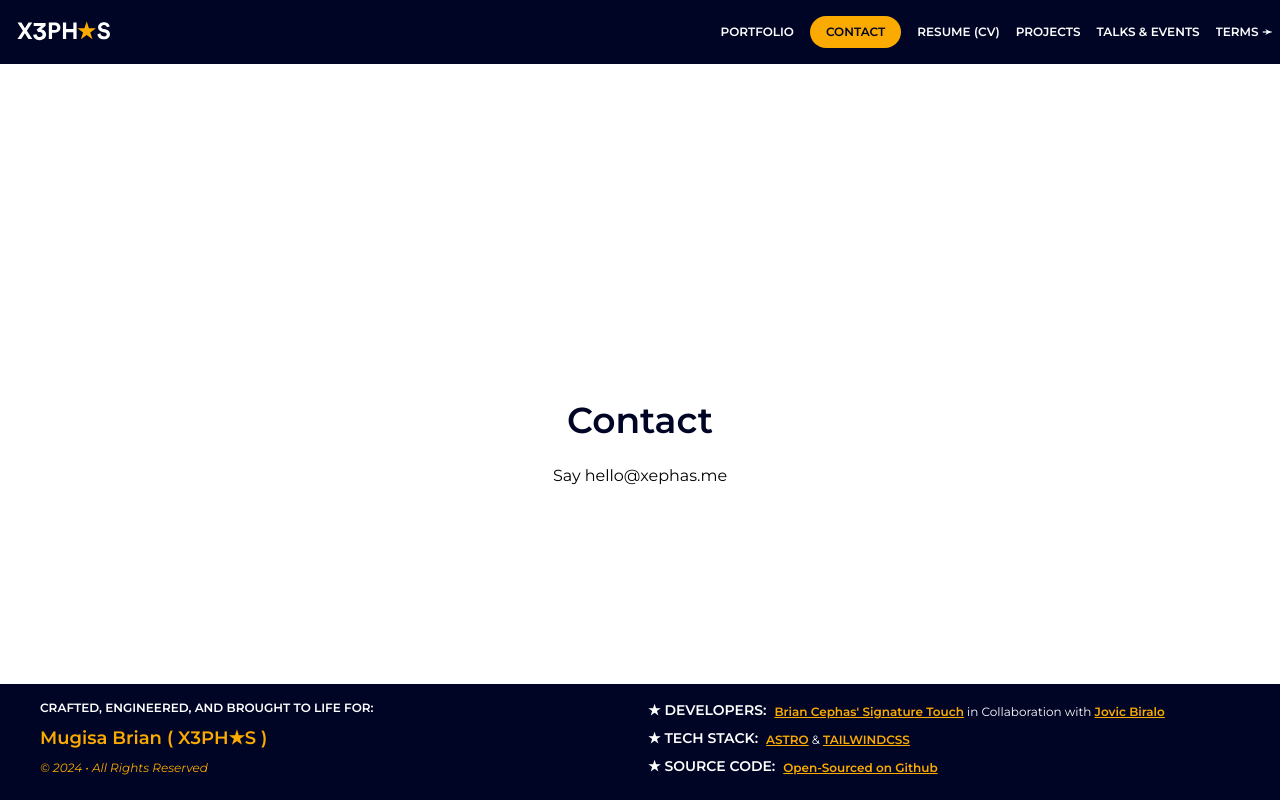
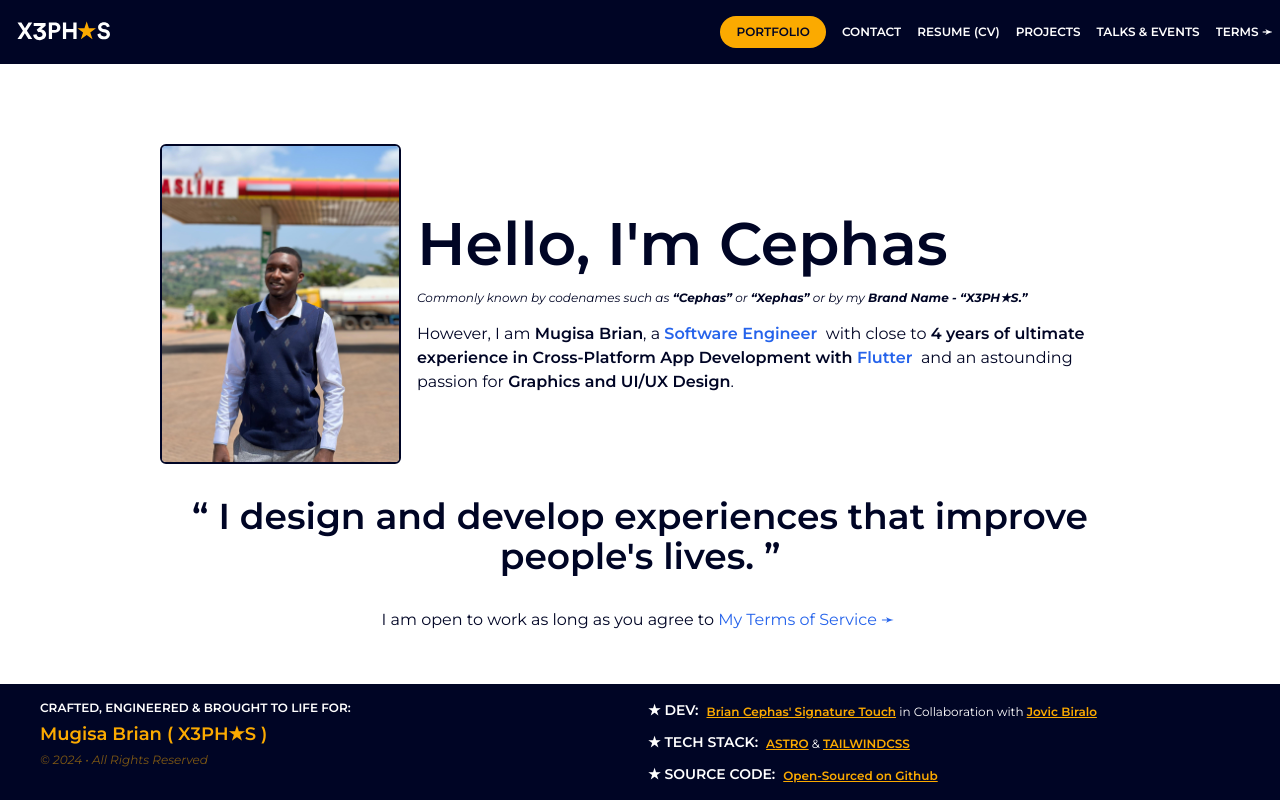
Before and after one commit to capps096github/xephas_portfolio, an Astro site: page / in a window 1280 px wide. Built offline with nearby package versions, Linux system fonts and the light colour scheme; Astro itself is replaced by a stand-in of ours; a script that the page names is missing.

Commit message:
Added Social Card and Edited the home screen

```diff
--- a/src/components/Footer.astro
+++ b/src/components/Footer.astro
@@ -1,5 +1,6 @@
 ---
 import { developer, baseUrl } from "../scripts/constants";
+import InlineLink from "./InlineLink.astro";
 
 // Props (parameters) type declaration
 interface Props {
@@ -16,26 +17,29 @@ const {
 
 <footer
   id="footer"
-  class=`flex flex-col  px-4 py-4 md:grid md:grid-cols-2 lg:grid lg:grid-cols-2 lg:gap-4 lg:px-10 text-xs text-center justify-center md:text-start lg:text-start ${isDefault?"text-xephas-white bg-xephas-navy": "text-xephas-navy"}`
+  class=`px-4 py-4 lg:px-10 text-xs ${isDefault?"text-xephas-white bg-xephas-navy": "text-xephas-navy"}`
 >
+  <div class="grid grid-cols-1 md:grid-cols-2 lg:grid-cols-2 gap-4">
     <!-- Site Owner -->
-  <div class="space-y-2 mb-2">
-    <span class="uppercase font-bold">Crafted, Engineered, and Brought to Life for:</span>
+    <div class="space-y-1 mb-2">
+      <span class="uppercase font-bold"
+        >Crafted, Engineered & Brought to Life for:</span
+      >
 
       <p class="text-lg font-bold text-xephas-yellow">
         {developer.copyright}
       </p>
-    <p class="text-xs italic text-xephas-yellow">
+      <p class="text-xs italic text-xephas-yellow opacity-50">
         {developer.copyrightYear} • All Rights Reserved
       </p>
     </div>
 
     <!-- Credits -->
-  <div class="space-y-2 flex flex-col">
+    <div class="space-y-3 flex flex-col">
       <!-- Developers -->
-    <div  class="flex flex-col md:flex-row lg:flex-row space-x-2 space-y-1">
-      <span class="uppercase text-sm font-bold">★ Developers:</span>
-      <p>
+      <div class="flex flex-col md:flex-row lg:flex-row space-x-2 space-y-1">
+        <span class="uppercase text-sm font-bold">★ Dev:</span>
+        <div>
           <a
             href={developer.footerUrl}
             class=`underline text-xephas-yellow font-bold ${isDefault? "text-xephas-white": ""}`
@@ -49,13 +53,13 @@ const {
             target="_blank"
             rel="noopener">{developer.footerCollaborator}</a
           >
-      </p>
+        </div>
       </div>
 
       <!-- Tech -->
       <div class="flex flex-col md:flex-row lg:flex-row space-x-2 space-y-1">
         <span class="uppercase text-sm font-bold">★ Tech Stack:</span>
-      <p class="uppercase">
+        <div class="uppercase">
           <a
             href="https://astro.build/"
             class=`underline text-xephas-yellow font-bold ${isDefault? "text-xephas-white": ""}`
@@ -69,20 +73,21 @@ const {
             target="_blank"
             rel="noopener">TailwindCSS</a
           >
-      </p>
+        </div>
       </div>
 
       <!-- Code -->
-    <div  class="flex flex-col md:flex-row lg:flex-row space-x-2 space-y-1">
+      <div class="flex flex-col md:flex-row lg:flex-row space-x-2 space-y-1">
         <span class="uppercase text-sm font-bold">★ Source Code:</span>
-      <p>
+        <div>
           <a
             href={developer.repoUrl}
             class=`underline text-xephas-yellow font-bold ${isDefault? "text-xephas-white": ""}`
             target="_blank"
             rel="noopener">Open-Sourced on Github</a
           >
-      </p>
+        </div>
+      </div>
     </div>
   </div>
 </footer>
--- a/src/components/InlineLink.astro
+++ b/src/components/InlineLink.astro
@@ -2,14 +2,17 @@
 interface Props {
   href: string;
   text: string;
+  target?: string ;
 }
 
-const { href, text } = Astro.props;
+const { href, text, target ="_self" } = Astro.props;
 ---
 
 <a
-  class="hover:underline transition-all text-base text-left mt-3 mb-3 hover:font-bold hover:cursor-pointer text-blue-600"
+  class="hover:underline transition-all text-base text-left mt-3 mb-3 mr-1 hover:font-bold hover:cursor-pointer text-blue-600"
   href={href}
+  target={target}
+  rel="noopener noreferrer"
 >
   {text}
 </a>
--- /dev/null
+++ b/src/components/SocialCard.astro
@@ -0,0 +1,22 @@
+---
+interface Props {
+  handle: string;
+  href: string;
+  colors: string;
+}
+
+const { href, handle,colors } = Astro.props;
+---
+
+<a
+  class=`border-2 p-5  transition-all hover:cursor-pointer duration-300  rounded-lg ${colors}`
+  target="_blank"
+  href={href}
+  rel="noopener noreferrer"
+>
+  <div class="flex items-center justify-center space-y-4">
+    <!-- use slot, to insert page contents here-->
+    <slot />
+  </div>
+  <h2 class="mt-4 text-xl font-bold text-center">{handle}</h2>
+</a>
--- a/src/layouts/Portfolio.astro
+++ b/src/layouts/Portfolio.astro
@@ -20,7 +20,7 @@ const newPageTitle = isHome ? pageTitle : pageTitle + " | " + codeName;
 ---
 
 <!doctype html>
-<html lang="en" >
+<html lang="en">
   <Head
     pageTitle={newPageTitle}
     pageCoverImage={pageCoverImage}
@@ -28,23 +28,31 @@ const newPageTitle = isHome ? pageTitle : pageTitle + " | " + codeName;
   />
   <body class="font-mont bg-xephas-bg">
     <!-- site layout -->
-    <section class="flex flex-col min-h-screen justify-between h-full space-y-10">
+    <section
+      class="flex flex-col min-h-screen justify-between h-full space-y-10"
+    >
       <!-- nav bar -->
-      <NavBar pageUrl={pageUrl}, isDefault={true} />
+      <NavBar pageUrl={pageUrl} , isDefault={true} />
 
       <!-- Some spacing for visual alignment -->
       <div class="mt-5 sm:mt-96"></div>
       <div class="mt-5 sm:mt-96"></div>
 
       <!-- main -->
-      <main class="px-10 mx-auto lg:px-40 h-str" >
+      <main class="px-10 mx-auto lg:px-40 h-str">
         <div
           class="flex flex-col space-y-4 w-full h-full items-center justify-center"
         >
-          <h1 class="mb-2 text-4xl font-extrabold text-xephas-navy text-center">
-            {headingText}
-          </h1>
-
+          <!-- heading -->
+          {
+            isHome ? (
+              ""
+            ) : (
+              <h1 class="mb-2 text-4xl font-extrabold text-xephas-navy text-center">
+                {headingText}
+              </h1>
+            )
+          }
           <!-- use slot, to insert page contents here-->
           <slot />
         </div>
--- a/src/pages/contact.astro
+++ b/src/pages/contact.astro
@@ -1,14 +1,28 @@
 ---
 import Portfolio from "../layouts/Portfolio.astro";
+import SocialCard from "../components/SocialCard.astro";
 ---
 
 <!-- Contact -->
 <Portfolio
   pageTitle="Contact me!"
   pageUrl="/contact"
-  header="Contact"
+  header="Contact | Socials"
   pageDescription="Ping me if you want to work together or just say hi!"
 >
-  <p>Say hello@xephas.me</p>
+  <SocialCard
+    href="https://twitter.com/xephas_official"
+    handle="@xephas_official"
+    colors=" bg-blue-600 border-blue-600 text-white hover:bg-xephas-white hover:text-blue-600"
+  >
+    <svg
+      xmlns="http://www.w3.org/2000/svg"
+      class="fill-current h-20 w-20"
+      viewBox="0 0 512 512"
+      ><path
+        d="M496 109.5a201.8 201.8 0 01-56.55 15.3 97.51 97.51 0 0043.33-53.6 197.74 197.74 0 01-62.56 23.5A99.14 99.14 0 00348.31 64c-54.42 0-98.46 43.4-98.46 96.9a93.21 93.21 0 002.54 22.1 280.7 280.7 0 01-203-101.3A95.69 95.69 0 0036 130.4c0 33.6 17.53 63.3 44 80.7A97.5 97.5 0 0135.22 199v1.2c0 47 34 86.1 79 95a100.76 100.76 0 01-25.94 3.4 94.38 94.38 0 01-18.51-1.8c12.51 38.5 48.92 66.5 92.05 67.3A199.59 199.59 0 0139.5 405.6a203 203 0 01-23.5-1.4A278.68 278.68 0 00166.74 448c181.36 0 280.44-147.7 280.44-275.8 0-4.2-.11-8.4-.31-12.5A198.48 198.48 0 00496 109.5z"
+      ></path></svg
+    >
+  </SocialCard>
 
 </Portfolio>
--- a/src/pages/index.astro
+++ b/src/pages/index.astro
@@ -1,17 +1,52 @@
 ---
+import InlineLink from "../components/InlineLink.astro";
 import Portfolio from "../layouts/Portfolio.astro";
-
 ---
 
 <!-- Contact -->
-<Portfolio
-  pageTitle="Contact me!"
-  pageUrl="/contact"
-  header="Contact"
-  pageDescription="Ping me if you want to work together or just say hi!"
->
-  <p>Say hello@xephas.me</p>
+<Portfolio>
+  <article class="text-xephas-navy">
+    <div
+      class="flex flex-col items-center md:flex-row lg:flex-row text-center md:space-x-4 lg:space-x-4 lg:text-start md:text-start"
+    >
+      <!-- profile photo on small screens -->
 
-  <p>
+      <div class="md:shrink-0 lg:md:shrink-0 mb-4 md:mb-0 lg:mb-0">
+        <img
+          class="mx-auto rounded-md h-80 border-2 border-xephas-navy"
+          src="/images/profile.jpg"
+          alt="Cephas"
+        />
+      </div>
 
+      <div class="h-full space-y-4">
+        <!-- title -->
+        <h1 class="text-6xl font-extrabold">Hello, I'm Cephas</h1>
+
+        <!-- Description -->
+        <p class="text-xs italic">
+          Commonly known by codenames such as<strong> “Cephas”</strong> or <strong
+          >
+            “Xephas”</strong
+          > or by my <strong> Brand Name - “X3PH★S.”</strong>
+        </p>
+
+        <p>
+          However, I am <strong>Mugisa Brian</strong>, a <strong
+            ><InlineLink target="_blank" href="https://en.wikipedia.org/wiki/Software_engineering" , text="Software Engineer" /></strong
+          > with close to <strong
+            >4 years of ultimate experience in Cross-Platform App Development
+            with <InlineLink target="_blank" href="https://flutter.dev/" , text="Flutter" /></strong
+          >and an astounding passion for <strong
+            >Graphics and UI/UX Design</strong>.
+        </p>
+      </div>
+    </div>
+
+    <h1 class="text-4xl font-extrabold text-center mt-8">
+      “ I design and develop experiences that improve people's lives. ”
+    </h1>
+
+      <p class="text-center  mt-8">I am open to work as long as you agree to <InlineLink href="https://terms.xephas.me/" , text="My Terms of Service ➛" /></p>
+  </article>
 </Portfolio>
```
Also changed, not shown: README.md, public/images/SiteCover.png (renamed from public/images/Site Cover.png), public/images/profile.jpg (added). Lines whose indentation alone changed are shown as unchanged.
